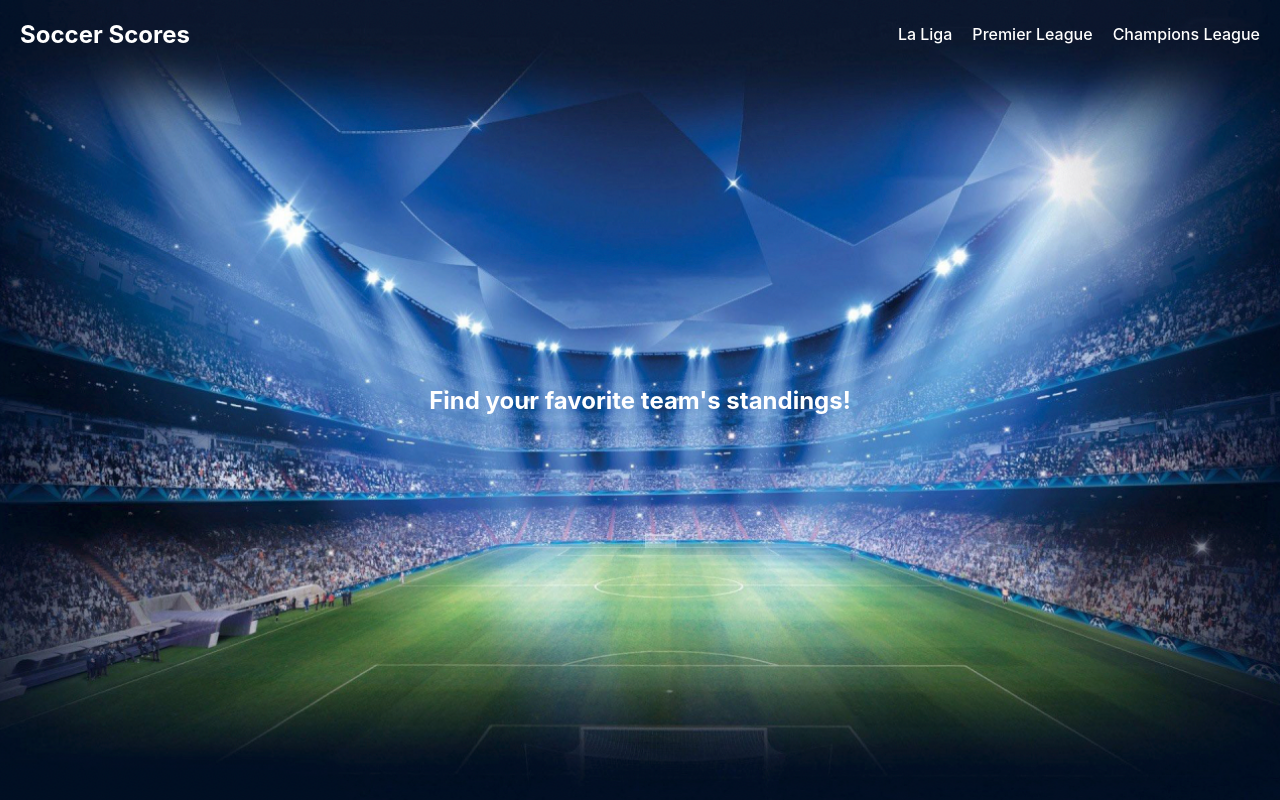
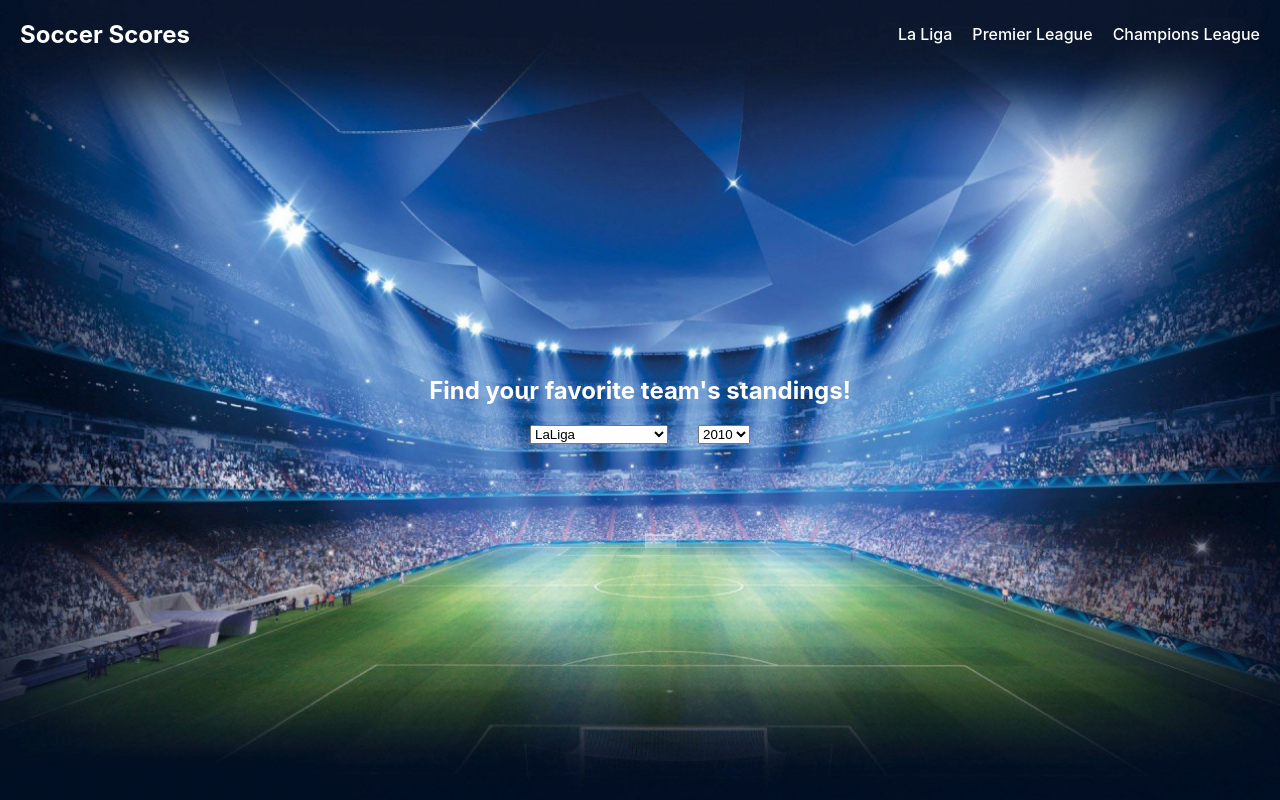
Before and after one commit to isaicastro1/Soccer-Scout, a JavaScript app: page / in a window 1280 px wide. Built offline with nearby package versions, Linux system fonts and the light colour scheme; the HTML template or start-up script is replaced by a standard one.

Commit message:
Added options table for user to choose league and year

```diff
--- a/src/routes/Home/Home.js
+++ b/src/routes/Home/Home.js
@@ -4,6 +4,28 @@ const Home = () => {
   return (
     <div className="home-container">
       <h2>Find your favorite team's standings!</h2>
+      <div className="options">
+        <select name="league">
+          <option value="LaLiga">LaLiga</option>
+          <option value="Premier League">Premier League</option>
+          <option value="Champions League">Champions League</option>
+        </select>
+        <select name="year">
+          <option value="2010">2010</option>
+          <option value="2011">2011</option>
+          <option value="2012">2012</option>
+          <option value="2013">2013</option>
+          <option value="2014">2014</option>
+          <option value="2015">2015</option>
+          <option value="2016">2016</option>
+          <option value="2017">2017</option>
+          <option value="2018">2018</option>
+          <option value="2019">2019</option>
+          <option value="2020">2020</option>
+          <option value="2021">2021</option>
+          <option value="2022">2022</option>
+        </select>
+      </div>
     </div>
   );
 };
--- a/src/routes/Home/Home.scss
+++ b/src/routes/Home/Home.scss
@@ -1,5 +1,6 @@
 .home-container {
   display: flex;
+  flex-direction: column;
   justify-content: center;
   align-items: center;
   height: 100vh;
@@ -7,4 +8,9 @@
   h2 {
     color: white;
   }
+
+  .options {
+    display: flex;
+    gap: 30px;
+  }
 }
```
